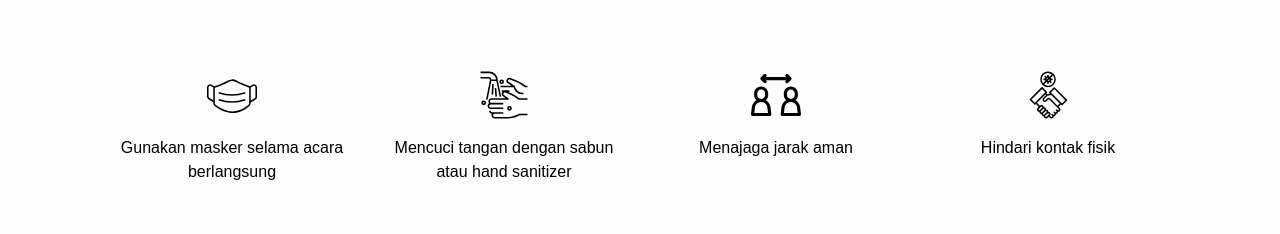
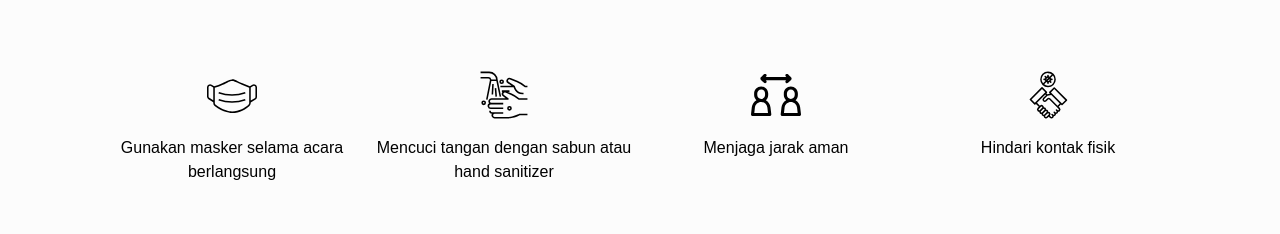
Before and after one commit to pwindrap18/ayu-windra-web, a React (Create React App) app: page / in a window 1280 px wide. Shown: the part 2384-2618 px from the top of the page. Built offline with nearby package versions, Linux system fonts and the light colour scheme; a web font is replaced by a local one.

Commit message:
fix some fonts

```diff
--- a/src/components/InfoPenting.js
+++ b/src/components/InfoPenting.js
@@ -41,7 +41,7 @@ const InfoPenting = () => {
           </ProkesItem>
           <ProkesItem>
             <img src={JagaJarak} alt="jaga-jarak" />
-            <p>Menajaga jarak aman</p>
+            <p>Menjaga jarak aman</p>
           </ProkesItem>
           <ProkesItem>
             <img src={KontakFisik} alt="kontak-fisik" />
@@ -109,7 +109,6 @@ const ProkesItem = styled.div`
   flex-direction: column;
   height: 100%;
   width: 100%;
-  padding: 0 1rem;
   margin: 1rem 0.5rem;
   justify-content: space-evenly;
   align-items: center;
--- a/src/components/Mempelai.js
+++ b/src/components/Mempelai.js
@@ -115,6 +115,10 @@ const Info = styled.div`
   p {
     color: #3b3b3b;
     font-size: 0.9rem;
+
+    @media screen and (max-width: 500px) {
+      font-size: 0.6rem;
+    }
   }
 
   img {
```
